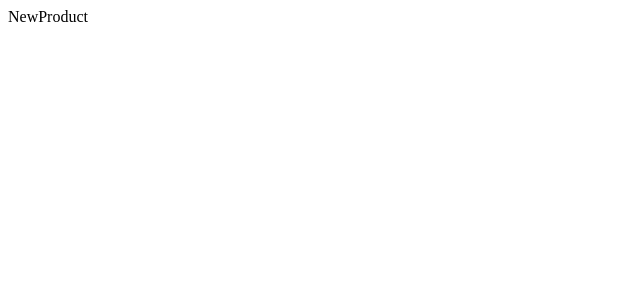
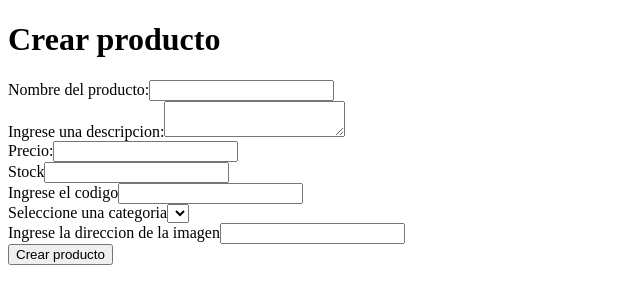
Before and after one commit to Matu-Dev-JS/UTN_TM_PWI, a React (Vite) app in the folder clase-25/: page /product/new in a window 1280 px wide. Shown: the top 304 px of the page, without its empty margins (0-640 px from the left). Built offline with nearby package versions, Linux system fonts and the light colour scheme.

Commit message:
clase 27

```diff
--- a/clase-25/src/Context/GlobalContext.jsx
+++ b/clase-25/src/Context/GlobalContext.jsx
@@ -29,13 +29,19 @@ export const GlobalContextProvider = ({children}) => {
         navigation('/login')
     }
 
+    const handleCreateProduct = (e) => {
+        e.preventDefault()
+        console.log("Producto creado")
+    }
+
     return (
         <GlobalContext.Provider value={
                 {
                     productos: productos,
                     handleDeleteProduct: handleDeleteProduct,
                     getUserData: getUserData,
-                    logout: logout
+                    logout: logout,
+                    handleCreateProduct: handleCreateProduct
                 }
             }>
             {children}
--- a/clase-25/src/Pages/NewProduct/NewProduct.jsx
+++ b/clase-25/src/Pages/NewProduct/NewProduct.jsx
@@ -1,8 +1,53 @@
 import React from 'react'
+import { useGlobalContext } from '../../Context/GlobalContext'
 
 const NewProduct = () => {
+    const {handleCreateProduct} = useGlobalContext()
+
+    const CATEGORIAS_DISPONIBLES = [
+        'tecnologia',
+        'hogar',
+        'deportes'
+    ]
   return (
-    <div>NewProduct</div>
+    <div>
+        <h1>Crear producto</h1>
+        <form onSubmit={handleCreateProduct}>
+            <div>
+                <label htmlFor="nombre">Nombre del producto:</label>
+                <input type="text" name='nombre' id='nombre'/>
+            </div>
+            <div>
+                <label htmlFor="descripcion">Ingrese una descripcion:</label>
+                <textarea type="text" name='descripcion' id='descripcion'></textarea>
+            </div>
+            <div>
+                <label htmlFor="precio">Precio:</label>
+                <input type="number" id='precio' name='precio'/>
+            </div>
+            <div>
+                <label htmlFor="stock">Stock</label>
+                <input type="number" id='stock' name='stock' />
+            </div>
+            <div>
+                <label htmlFor="codigo">Ingrese el codigo</label>
+                <input type="number" name='codigo' id='codigo' />
+            </div>
+            <div>
+                <label htmlFor="categoria">Seleccione una categoria</label>
+                <select name="categoria" id="categoria">
+                    {CATEGORIAS_DISPONIBLES.map((categoria, index) => {
+                        <option key={index + categoria} value={categoria}>{categoria}</option>
+                    }) }
+                </select>
+            </div>
+            <div>
+                <label htmlFor="thumbnail">Ingrese la direccion de la imagen</label>
+                <input type="text" name='thumbnail' id='thumbnail'/>
+            </div>
+            <input type="submit" value="Crear producto" />
+        </form>
+    </div>
   )
 }
 
```
